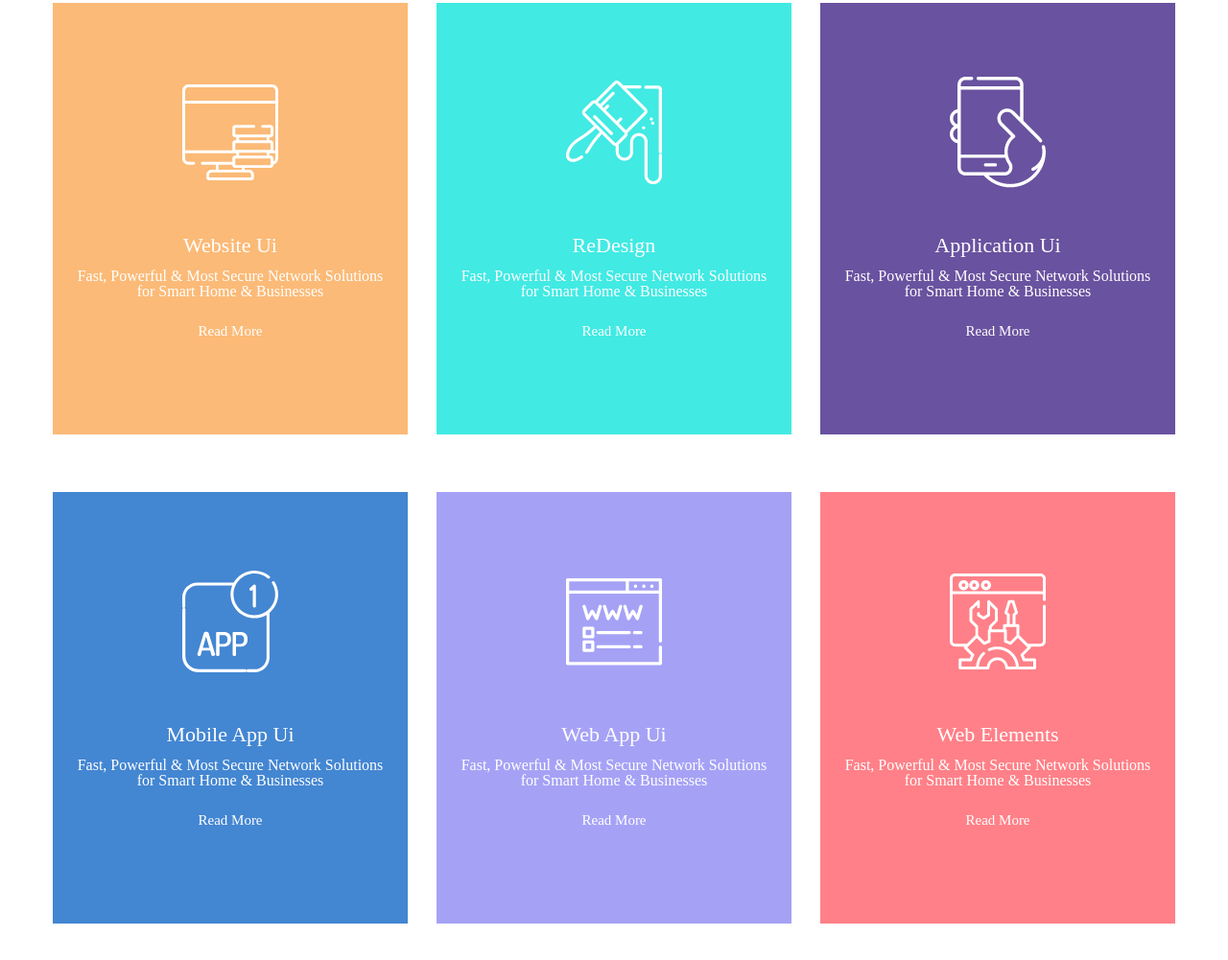
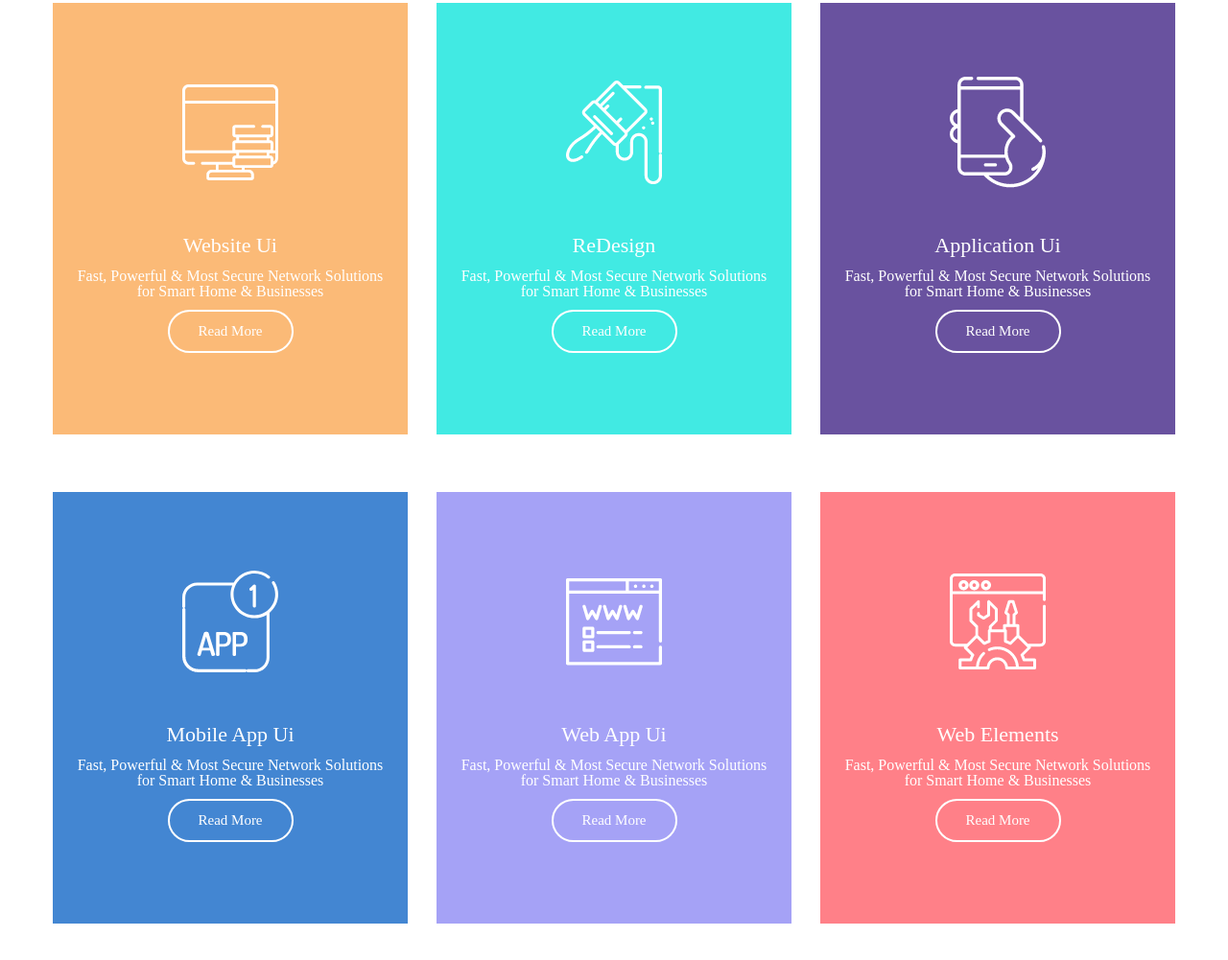
Before and after one commit to tikokorghanashvili/lesson7-women, a plain HTML site: page index.html in a window 1280 px wide. Shown: the part 1685-2686 px from the top of the page at 96% size. Drawn offline with Linux system fonts and the light colour scheme.

Commit message:
add border

```diff
--- a/css/style.css
+++ b/css/style.css
@@ -165,8 +165,9 @@
 }
 .read{
 	border-radius: 23px;
-	border:2px;
-	/*border-color: #FFFFFF;*/
+	border-width:2px;
+	border-style: solid;
+	border-color: #FFFFFF;
 	margin-top:11px;
 	font-size: 15px;
 	color: #FFFFFF;
--- a/index.html
+++ b/index.html
@@ -7,7 +7,6 @@
 		<link rel="stylesheet" type="text/css" href="css/style.css">
 	</head>
 	<body>
-		<section class="section">
 		<header class="header">
 			<div class="div">
 				<h3 class="web">Web</h3>
@@ -23,6 +22,7 @@
 				</ul>
 			</nav>
 		</header>
+		<section class="section">
 			<div class="wraper-block">
 				<div class="block1">
 					<h3 class="privide">Provide You best Best Ui Service</h3>
@@ -36,6 +36,7 @@
 					<img src="images/programing.png" alt="programing">
 				</div>
 			</div>
+		</section>
 		<!-- </section> -->
 		<section class="section2">
 			<div class="container">
```
Lines whose indentation alone changed are shown as unchanged.
